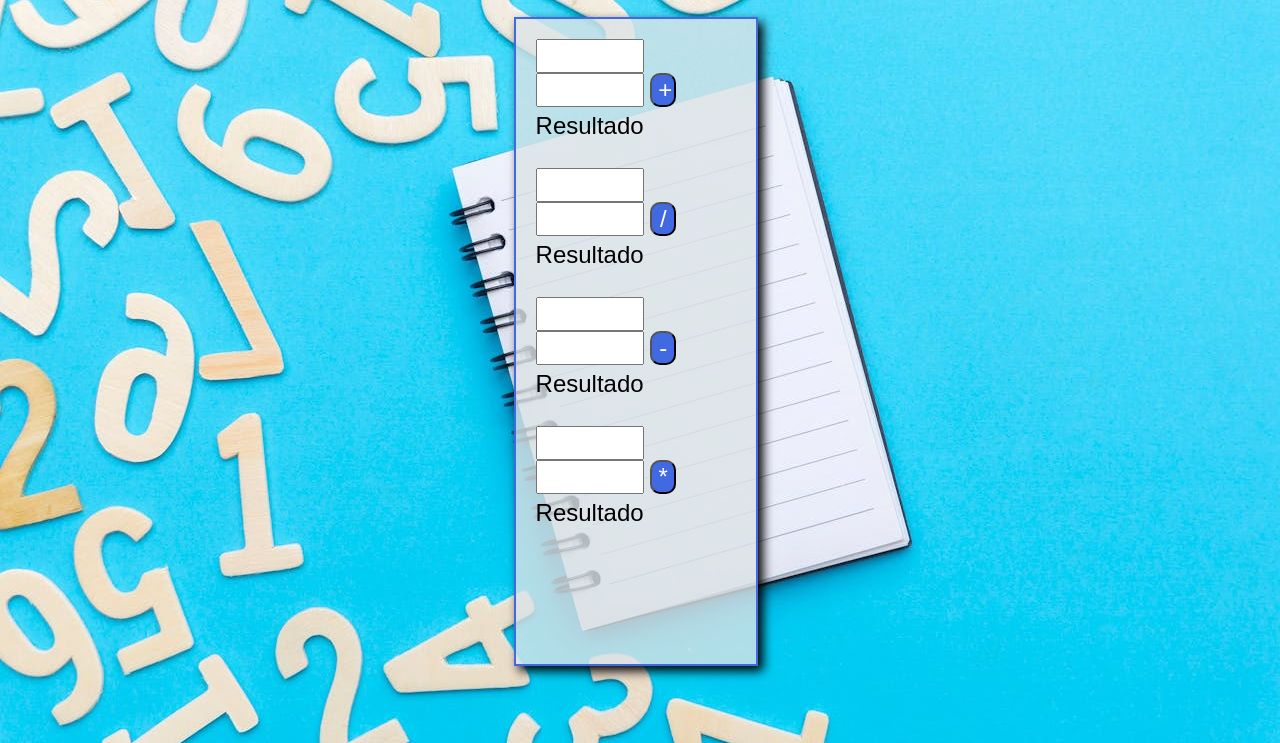
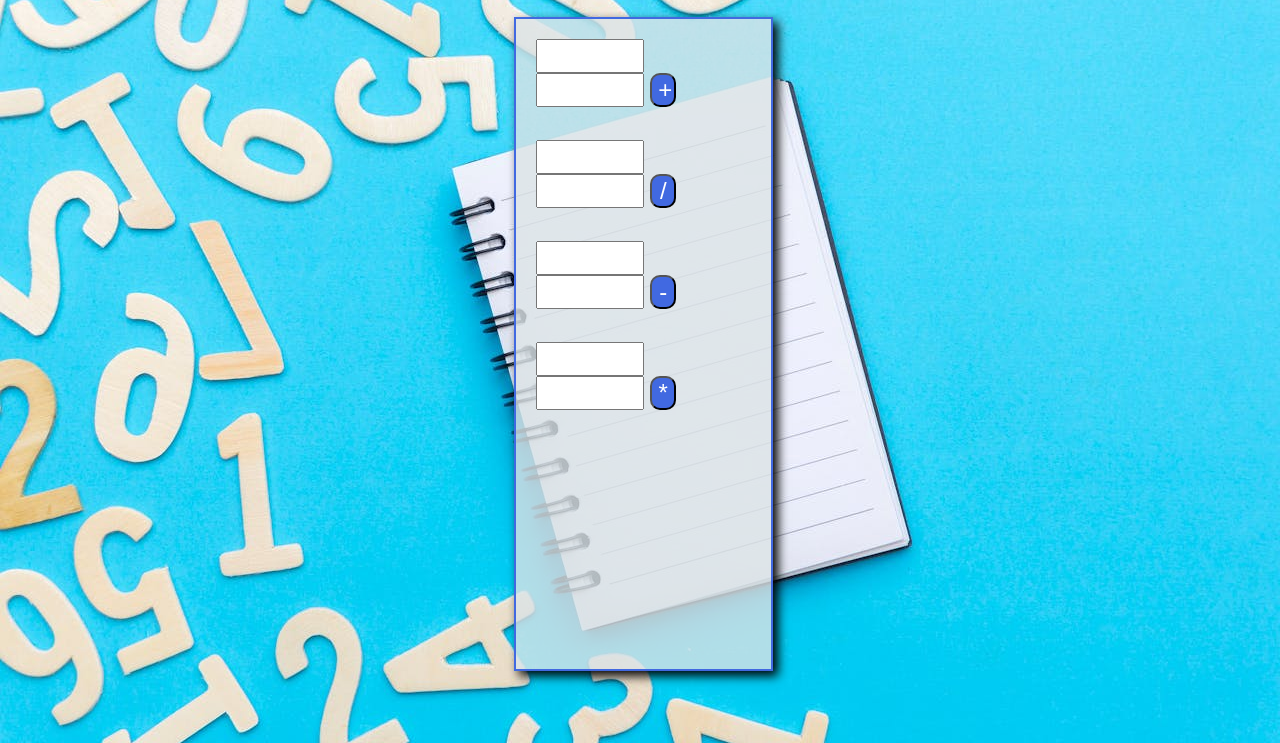
Before and after one commit to victorbreno92/Calculadora-, a plain HTML site: page index.html in a window 1280 px wide. Shown: the part 57-800 px from the top of the page. Drawn offline with Linux system fonts and the light colour scheme.

Commit message:
Atualização index e css

```diff
--- a/index.html
+++ b/index.html
@@ -16,22 +16,22 @@
         <input type="number" name="txt2" id="txt2">
         <input type="button" value="+" id="botao" onclick="somar()">
 
-        <div id="res"> Resultado </div><br>
+        <div id="res"> </div><br>
 
         <input type="number" name="txt3" id="txt3">
         <input type="number" name="txt4" id="txt4">
         <input type="button" value="/" id="botao" onclick="dividir()">
-        <div id="resdiv"> Resultado </div><br>
+        <div id="resdiv"> </div><br>
 
         <input type="number" name="txt5" id="txt5">
         <input type="number" name="txt6" id="txt6">
         <input type="button" value="-" id="botao" onclick="subtrair()">
-        <div id="ressub"> Resultado </div><br>
+        <div id="ressub"> </div><br>
 
         <input type="number" name="txt7" id="txt7">
         <input type="number" name="txt8" id="txt8">
         <input type="button" value="*" id="botao" onclick="multiplicar()">
-        <div id="resmult"> Resultado </div>
+        <div id="resmult"> </div>
     </div>
 
     <script>
--- a/style.css
+++ b/style.css
@@ -8,7 +8,7 @@ div#calc {
     background-color: rgba(220, 228, 231, 0.8);
     width: 200px;
     height: 550px;
-    padding: 20px 20px 75px 20px;
+    padding: 20px 35px 80px 20px;
     box-shadow: 5px 5px 10px black;
     border: solid royalblue 2px;
     display: inline-block;
```
